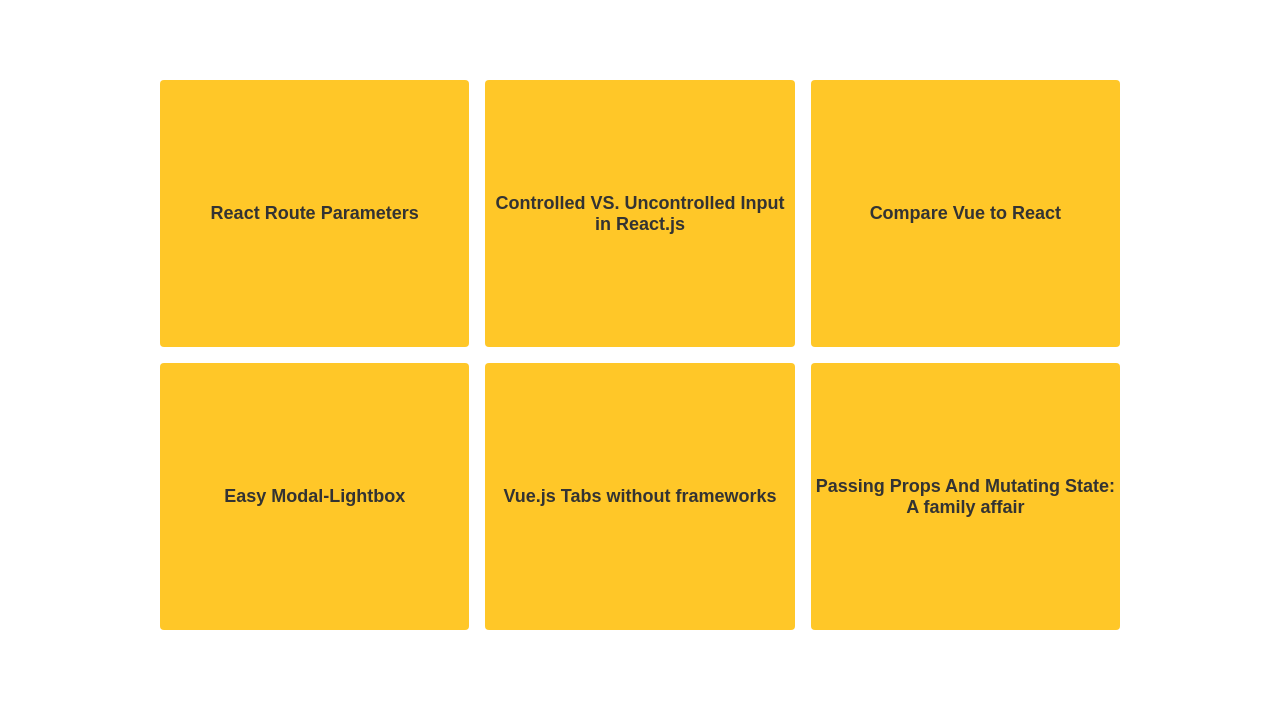
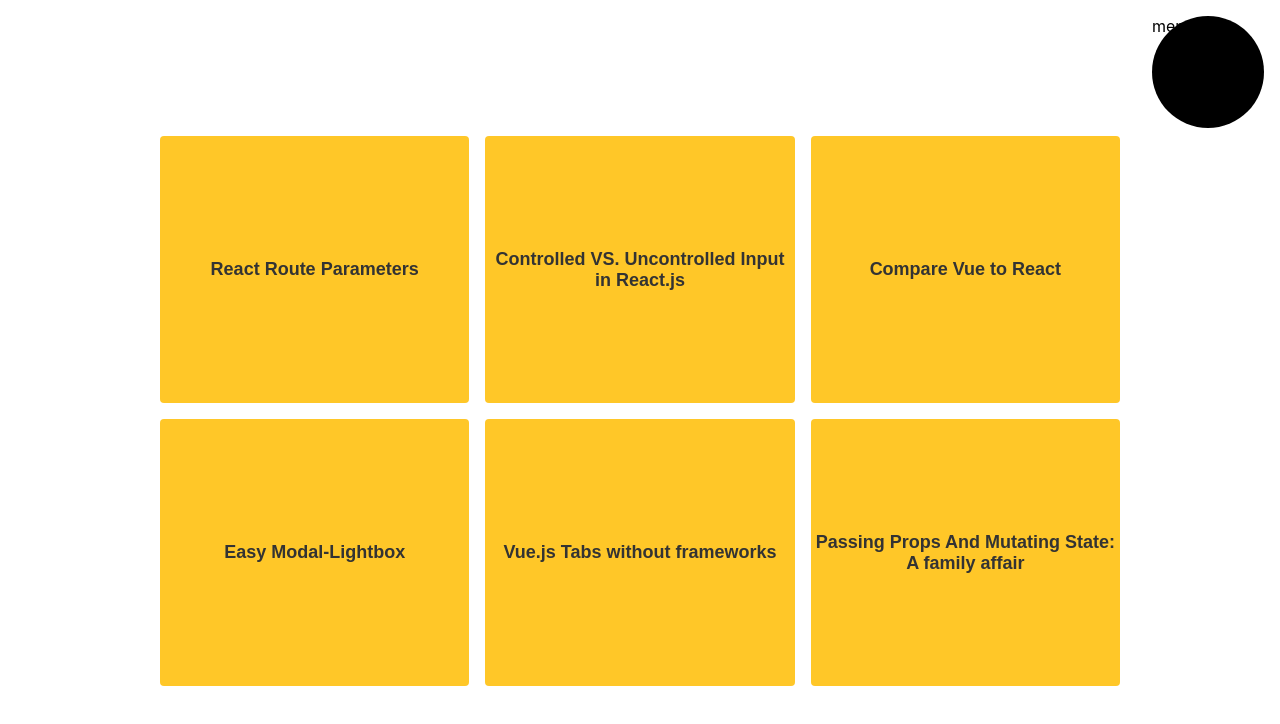
Before and after one commit to DanSimonson/portfolio-with-react, a React (Create React App) app: page /Blog in a window 1280 px wide. Shown: the top 724 px of the page. Built offline with nearby package versions, Linux system fonts and the light colour scheme.

Commit message:
added navigation animations

```diff
--- a/src/Views/Blog.js
+++ b/src/Views/Blog.js
@@ -1,4 +1,5 @@
 import React from "react";
+import { NavLink } from "react-router-dom";
 import "./Blog.scss";
 import blogPosts from "../Data/PostData.json";
 
@@ -12,9 +13,27 @@
     </div>
   ));
   return (
-    <div className="blog-wrapper">
-      <section className="basic-grid">{cardsArray}</section>
-    </div>
+    <>
+      <div className="blog-nav">
+        <input type="checkbox" className="blog-checkbox" id="blog-toggle" />
+        <label htmlFor="blog-toggle" className="blog-nav_button">
+          menu
+        </label>
+        <div className="blog-nav_background">&nbsp;</div>
+        <nav className="blog-nav_navbar">
+          <ul className="blog-nav_list">
+            <li className="blog-nav_item">
+              <NavLink to="/" className="blog-nav_link">
+                Go Back To Portfolio
+              </NavLink>
+            </li>
+          </ul>
+        </nav>
+      </div>
+      <div className="blog-wrapper">
+        <section className="basic-grid">{cardsArray}</section>
+      </div>
+    </>
   );
 };
 
--- a/src/Views/Blog.scss
+++ b/src/Views/Blog.scss
@@ -2,8 +2,7 @@
   display: grid;
   gap: 1rem;
   grid-template-columns: repeat(auto-fill, minmax(240px, 1fr));
-  margin-top: 5rem;
-  margin: 5rem 0 0 0;
+  margin: 8.5rem 0 0 0;
 }
 
 .maincontent {
@@ -95,3 +94,122 @@
   padding-right: 10px; /* 3 */
   padding-left: 10px; /* 3 */
 }
+.blog-nav
+  > .blog-nav_navbar
+  > .blog-nav_list
+  > .blog-nav_item
+  > .blog-nav_link {
+  display: inline-block;
+  font-size: 3rem;
+  font-weight: 300;
+  color: #fff;
+  padding: 1rem 2rem;
+  text-decoration: none;
+  text-transform: uppercase;
+  background-image: linear-gradient(
+    120deg,
+    transparent 0%,
+    transparent 50%,
+    white 50%
+  );
+  background-size: 220%;
+  transition: all 0.4s cubic-bezier(0.45, 0, 0.55, 1);
+}
+.blog-nav
+  > .blog-nav_navbar
+  > .blog-nav_list
+  > .blog-nav_item
+  > .blog-nav_link:hover,
+.blog-nav_link:active {
+  /*font-size: 3rem;
+  font-weight: 300;
+  color: #fff;
+  padding: 1rem 2rem;
+  text-decoration: none;
+  text-transform: uppercase;
+  background-image: linear-gradient(120deg, red 0%, red 50%, white 50%);
+  background-size: 100%;*/
+  background-position: 100%;
+  color: #333;
+  transform: translateX(1rem);
+}
+.blog-nav > .blog-nav_navbar > .blog-nav_list > .blog-nav_item {
+  margin: 1rem;
+}
+.blog-nav > .blog-nav_navbar > .blog-nav_list {
+  position: absolute;
+  top: 50%;
+  left: 50%;
+  transform: translate(-50%, -50%);
+  list-style: none;
+  text-align: center;
+  width: 100%;
+}
+
+.blog-nav > .blog-nav_navbar {
+  height: 100vh;
+  width: 0;
+  opacity: 0;
+  position: fixed;
+  top: 0;
+  right: 0;
+  z-index: 1500;
+  transition: all 0.8s cubic-bezier(0.12, 0, 0.39, 0);
+}
+.blog-nav > .blog-checkbox {
+  display: none;
+}
+.blog-nav > .blog-nav_button {
+  background-color: black;
+  height: 7rem;
+  width: 7rem;
+  position: fixed;
+  top: 1rem;
+  right: 1rem;
+  border-radius: 50%;
+  z-index: 2000;
+}
+.blog-nav > .blog-nav_background {
+  height: 6rem;
+  width: 6rem;
+  border-radius: 50%;
+  position: fixed;
+  top: 1.5rem;
+  right: 1.5rem;
+  background-image: radial-gradient(lightgreen, darkgreen);
+  z-index: 1000;
+  transition: transform 0.8s;
+}
+
+.blog-checkbox:checked ~ .blog-nav_background {
+  transform: scale(80);
+}
+
+.blog-checkbox:checked ~ .blog-nav_navbar {
+  width: 100%;
+  opacity: 1;
+}
+
+/*.blog-nav {
+  &blog-checkbox {
+  }
+  &blog-nav_button {
+  }
+  .blog-nav_background {
+    height: 6rem;
+    width: 6rem;
+    border-radius: 50%;
+    position: fixed;
+    top: 6.5rem;
+    right: 6.5rem;
+    background-image: green;
+  }
+  &blog-nav_navbar {
+  }
+  &blog-nav_list {
+  }
+  &blog-nav_item {
+  }
+  &blog-nav_link {
+  }
+}*/
```
